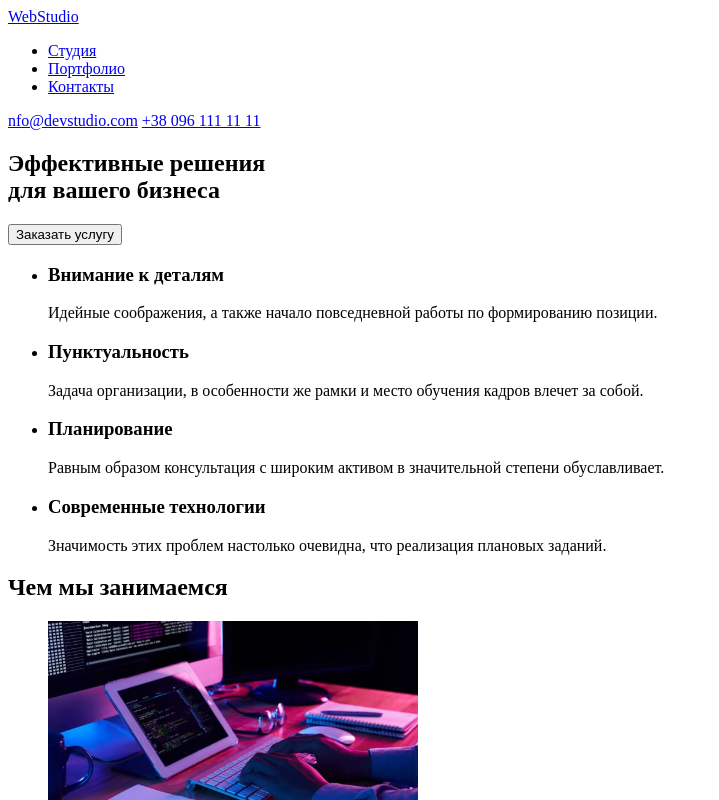
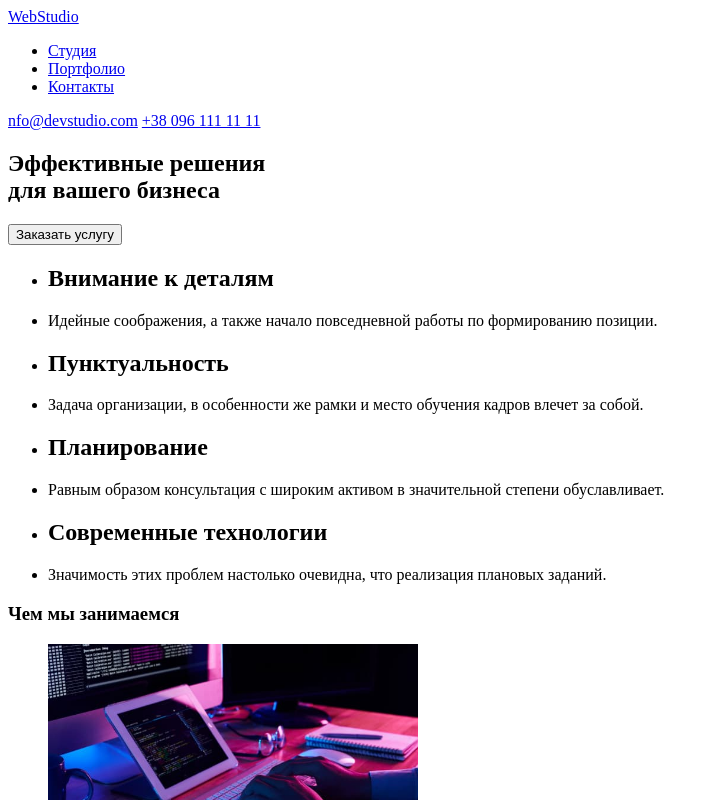
Before and after one commit to Zorotool/goit-markup-hw-01, a plain HTML site: page index.html in a window 1280 px wide. Shown: the top 800 px of the page, without its empty margins (0-719 px from the left). Drawn offline with Linux system fonts and the light colour scheme.

Commit message:
work on bugs

```diff
--- a/index.html
+++ b/index.html
@@ -1,15 +1,18 @@
 <!DOCTYPE html>
 <html lang="en">
+
 <head>
     <meta charset="UTF-8">
     <meta http-equiv="X-UA-Compatible" content="IE=edge">
     <meta name="viewport" content="width=device-width, initial-scale=1.0">
     <link rel="preconnect" href="https://fonts.googleapis.com">
     <link rel="preconnect" href="https://fonts.gstatic.com" crossorigin>
-    <link href="https://fonts.googleapis.com/css2?family=Raleway:wght@700&family=Roboto:wght@400;500;700;900&display=swap"
+    <link
+        href="https://fonts.googleapis.com/css2?family=Raleway:wght@700&family=Roboto:wght@400;500;700;900&display=swap"
         rel="stylesheet">
     <title>Web Studio (Version 2.1)</title>
 </head>
+
 <body>
     <!-- Шапка страницы -->
     <header>
@@ -18,7 +21,7 @@
             <a href="/">WebStudio</a>
             <ul>
                 <li><a href="/Студия">Студия</a></li>
-                <li><a href="/Портфолио">Портфолио</a></li>
+                <li><a href="./portfolio.html">Портфолио</a></li>
                 <li><a href="/Контакты">Контакты</a></li>
             </ul>
         </nav>
@@ -39,19 +42,31 @@
         <!-- Конкурентные преимущества -->
         <section>
             <ul>
-                <li><h3>Внимание к деталям</h3>
-                Идейные соображения, а также начало повседневной работы по формированию позиции.</p></li>
-                <li><h3>Пунктуальность</h3>
-                Задача организации, в особенности же рамки и место обучения кадров влечет за собой.</p></li>
-                <li><h3>Планирование</h3>
-                Равным образом консультация с широким активом в значительной степени обуславливает.</p></li>
-                <li><h3>Современные технологии</h3>
-                Значимость этих проблем настолько очевидна, что реализация плановых заданий.</p></li>
+                <li>
+                    <h2>Внимание к деталям</h2>
+                <li>
+                    <p>Идейные соображения, а также начало повседневной работы по формированию позиции.</p>
+                </li>
+                <li>
+                    <h2>Пунктуальность</h2>
+                <li>
+                    <p>Задача организации, в особенности же рамки и место обучения кадров влечет за собой.</p>
+                </li>
+                <li>
+                    <h2>Планирование</h2>
+                <li>
+                    <p>Равным образом консультация с широким активом в значительной степени обуславливает.</p>
+                </li>
+                <li>
+                    <h2>Современные технологии</h2>
+                <li>
+                    <p>Значимость этих проблем настолько очевидна, что реализация плановых заданий.</p>
+                </li>
             </ul>
         </section>
 
         <section>
-            <h2>Чем мы занимаемся</h2>
+            <h3>Чем мы занимаемся</h3>
             <ul>
                 <li><img src="./images/001.jpg" alt="Схема" width="370"></li>
                 <li><img src="./images/002.jpg" alt="Ноутбук" width="370"></li>
@@ -64,19 +79,22 @@
             <ul>
                 <li><img src="./images/004.jpg" alt="Демьяненок" width="270">
                     <h4>Игорь Демьяненко</h4>
-                    <p class="position">Product Designer</p></li>
+                    <p class="position">Product Designer</p>
+                </li>
 
                 <li><img src="./images/005.jpg" alt="Репина" width="270">
                     <h4>Ольга Репина</h4>
-                    <p class="position">Frontend Developer</p></li>
+                    <p class="position">Frontend Developer</p>
+                </li>
 
                 <li><img src="./images/006.jpg" alt="Тарасов" width="270">
                     <h4>Николай Тарасов</h4>
-                    <p class="position"></p>Marketing</li>
+                    <p class="position"></p>Marketing
+                </li>
 
                 <li><img src="./images/007.jpg" alt="Ермаков" width="270">
-                <h4>Михаил Ермаков</h4>
-                <p class="position">UI Designer</p>
+                    <h4>Михаил Ермаков</h4>
+                    <p class="position">UI Designer</p>
                 </li>
             </ul>
         </section>
@@ -87,10 +105,13 @@
     <footer>
         <a href="/">WebStudio</a>
         <address>
-            <a href="https://goo.gl/maps/yupuxeeYmfNQeAXS8">г. Киев, пр-т Леси Украинки, 26</a><br>
-            <a href="mailto:nfo@devstudio.com">nfo@devstudio.com</a> <br>
-            <a href="tel:+380961111111">+38 096 111 11 11</a>
+            <ul>
+                <li><a href="https://goo.gl/maps/yupuxeeYmfNQeAXS8">г. Киев, пр-т Леси Украинки, 26</a></li>
+                <li><a href="mailto:nfo@devstudio.com">nfo@devstudio.com</a></li>
+                <li><a href="tel:+380961111111">+38 096 111 11 11</a></li>
+            </ul>
         </address>
     </footer>
 </body>
+
 </html>
```
Also changed, not shown: images/portfolio1.png (added), images/portfolio2.png (added), images/portfolio3.png (added), images/portfolio4.png (added), images/portfolio5.png (added), images/portfolio6.png (added), images/portfolio7.png (added), images/portfolio8.png (added), images/portfolio9.png (added).
